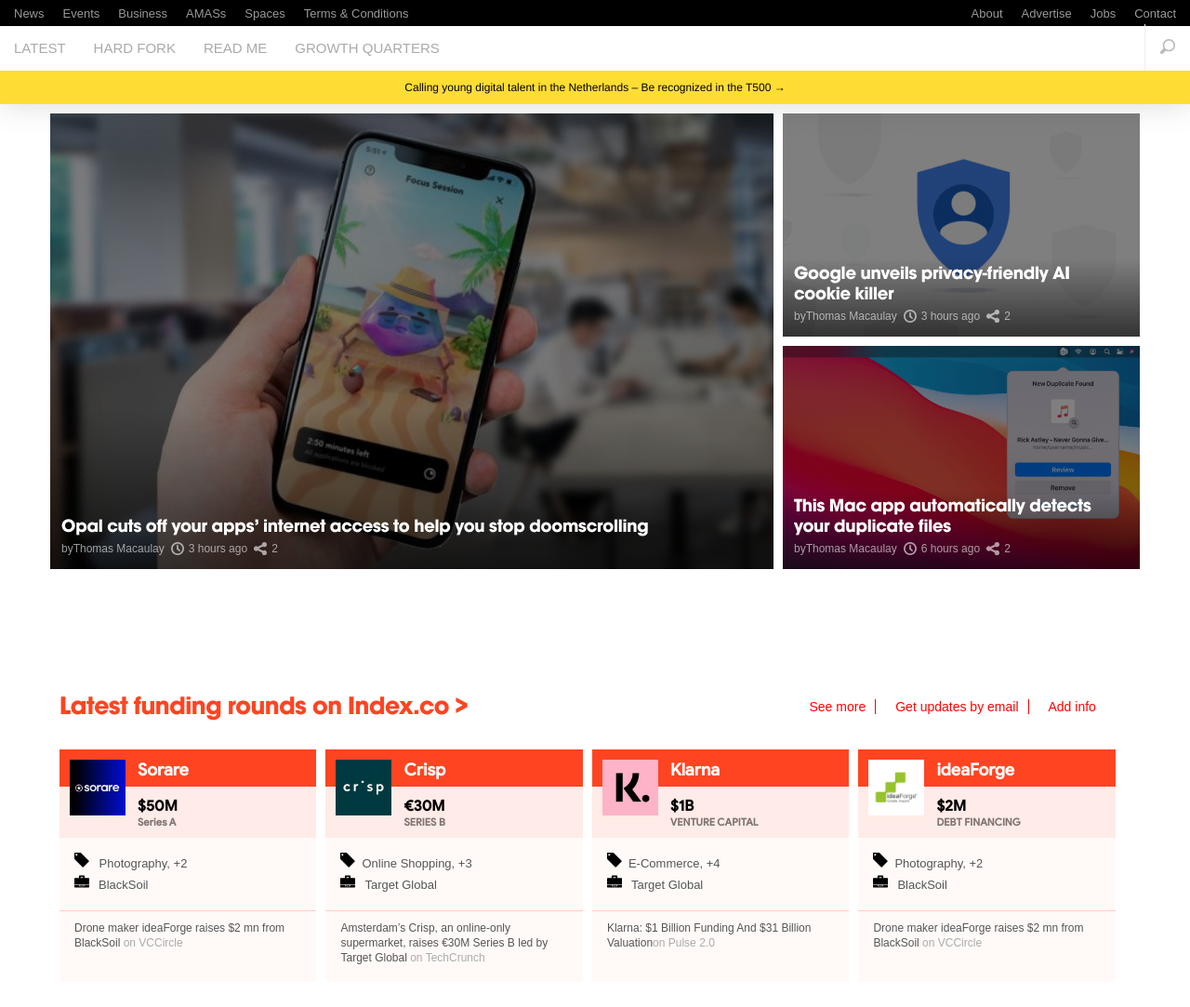
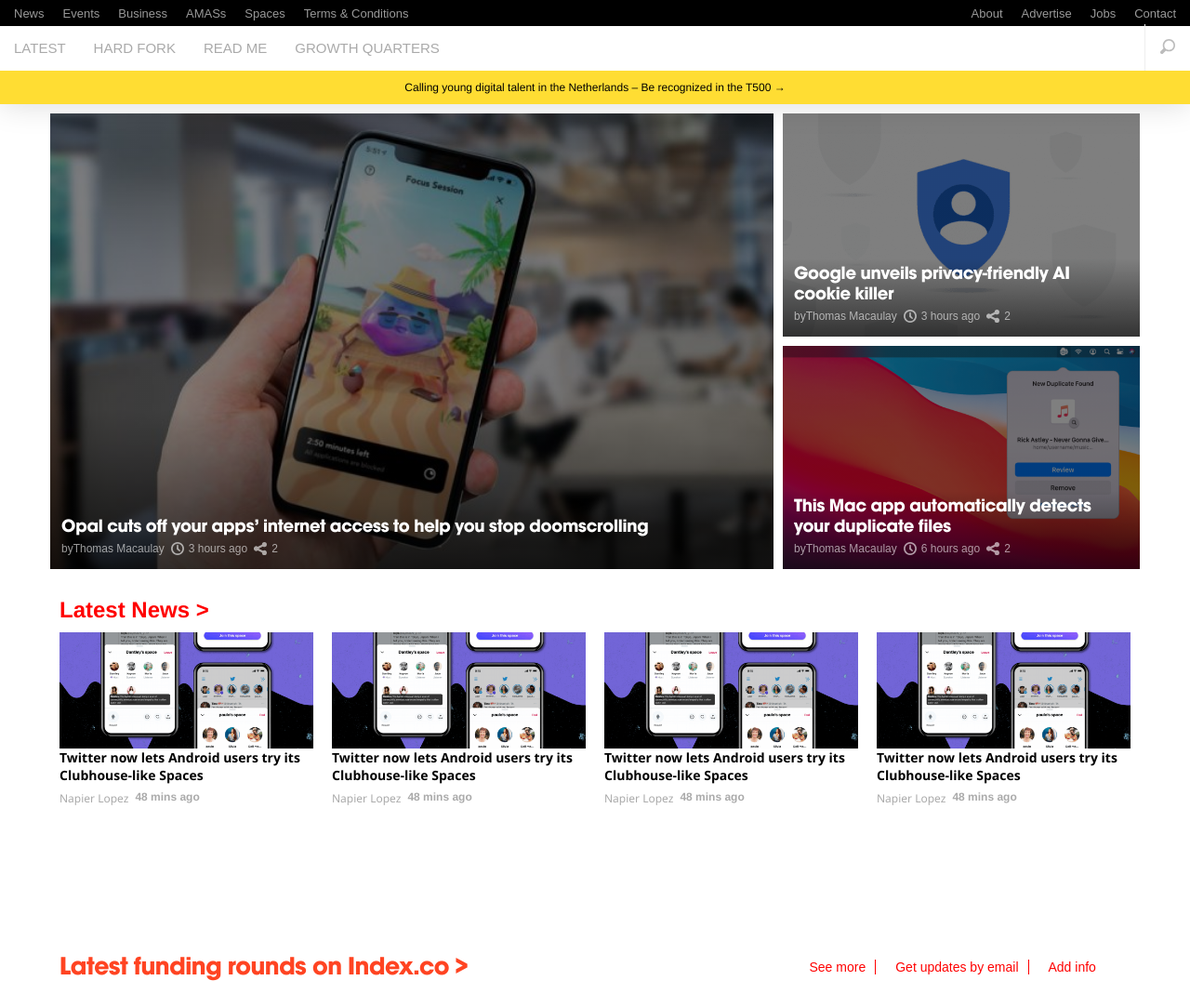
Before and after one commit to wajahat414/mv-wk2_Responsive-Website, a website: page index.html in a window 1280 px wide. Shown: the top 1083 px of the page at 93% size. Drawn offline with Linux system fonts and the light colour scheme; a web font is replaced by a local one.

Commit message:
added feature latest News

```diff
--- a/assets/css/desktop.css
+++ b/assets/css/desktop.css
@@ -52,4 +52,10 @@
   .option-left {
     margin-left: 0;
   }
+
+  /* news section */
+
+  .news1 {
+    flex: 0 0 25%;
+  }
 }
--- a/assets/css/main.css
+++ b/assets/css/main.css
@@ -1,4 +1,9 @@
 @import url("../fonts/stylesheet.css");
+
+@font-face {
+  font-family: liberations-sans;
+  src: url(/assets/fonts/liberation-sans.bold.ttf);
+}
 
 * {
   margin: 0;
@@ -260,6 +265,8 @@
   max-width: 1192px;
 }
 
+/*  Highlights */
+
 .highlights {
   padding: 5px;
   display: grid;
@@ -350,6 +357,64 @@
   scale: 0.875;
   opacity: 0.6;
   margin-right: 4px;
+}
+
+/*  latest news */
+
+.latest-news {
+  margin: 0 20px;
+  font-family: liberations-sans;
+}
+
+.latest-news h2 {
+  color: red;
+  margin: 20px 0 10px;
+  width: 100%;
+}
+
+.news1 a {
+  color: #000;
+  font-size: 14px;
+  font-family: 'Segoe UI', Tahoma, Geneva, Verdana;
+  font-weight: bold;
+}
+
+.news1 a:hover {
+  color: red;
+}
+
+.news1 {
+  height: 88px;
+  width: 100%;
+}
+
+.news1 ul li a:hover {
+  color: black;
+}
+
+.news1 ul li a {
+  color: #aaa;
+  font-size: 12px;
+  font-weight: normal;
+}
+
+.news1 ul li {
+  color: #aaa;
+  font-size: 12px;
+  float: left;
+  margin: 7px 7px 7px 0;
+}
+
+.news-img-div {
+  width: 75px;
+  height: 75px;
+  background-image: url(/assets/img/news1-img.webp);
+  background-position: 50%;
+  background-repeat: no-repeat;
+  background-size: cover;
+  display: block;
+  float: left;
+  margin-right: 15px;
 }
 
 /* Footer Legal ================ */
--- a/assets/css/tablet.css
+++ b/assets/css/tablet.css
@@ -71,4 +71,30 @@
     width: 5.1em;
     bottom: 25px;
   }
+
+  /* latest News start here */
+
+  .latest-news {
+    display: flex;
+    flex-wrap: wrap;
+    margin: 0 10px;
+  }
+
+  .news1 {
+    flex: 0 0 33.333333%;
+    height: 212px;
+    box-sizing: border-box;
+    padding: 10px;
+    margin-bottom: 20px;
+  }
+
+  .news-img-div {
+    width: 100%;
+    height: 125px;
+  }
+
+  .latest-news h2 {
+    width: 100%;
+    margin: 20px 10px auto;
+  }
 }
--- a/index.html
+++ b/index.html
@@ -123,6 +123,71 @@
           </ul>
         </header>
       </article>
+    </div>
+
+    <!-- Latest News-->
+    <div class="latest-news">
+      <h2>Latest News ></h2>
+      <div class="news1">
+        <a href="">
+          <div class="news-img-div">
+
+        </div></a>
+        <h4>
+        <a href="">
+          Twitter now lets Android users try its Clubhouse-like Spaces
+        </a></h4>
+        <ul>
+          <li><a href="#">Napier Lopez</a></li>
+          <li><time>48 mins ago</time></li>
+        </ul>
+
+      </div>
+      <div class="news1">
+        <a href="">
+          <div class="news-img-div">
+
+        </div></a>
+        <h4>
+        <a href="">
+          Twitter now lets Android users try its Clubhouse-like Spaces
+        </a></h4>
+        <ul>
+          <li><a href="#">Napier Lopez</a></li>
+          <li><time>48 mins ago</time></li>
+        </ul>
+
+      </div>
+      <div class="news1">
+        <a href="">
+          <div class="news-img-div">
+
+        </div></a>
+        <h4>
+        <a href="">
+          Twitter now lets Android users try its Clubhouse-like Spaces
+        </a></h4>
+        <ul>
+          <li><a href="#">Napier Lopez</a></li>
+          <li><time>48 mins ago</time></li>
+        </ul>
+
+      </div>
+      <div class="news1">
+        <a href="">
+          <div class="news-img-div">
+
+        </div></a>
+        <h4>
+        <a href="">
+          Twitter now lets Android users try its Clubhouse-like Spaces
+        </a></h4>
+        <ul>
+          <li><a href="#">Napier Lopez</a></li>
+          <li><time>48 mins ago</time></li>
+        </ul>
+
+      </div>
     </div>
 
     <!-- Latest funding Section -->
```
Also changed, not shown: assets/fonts/liberation-sans.bold.ttf (added), assets/img/news1-img.webp (added).
